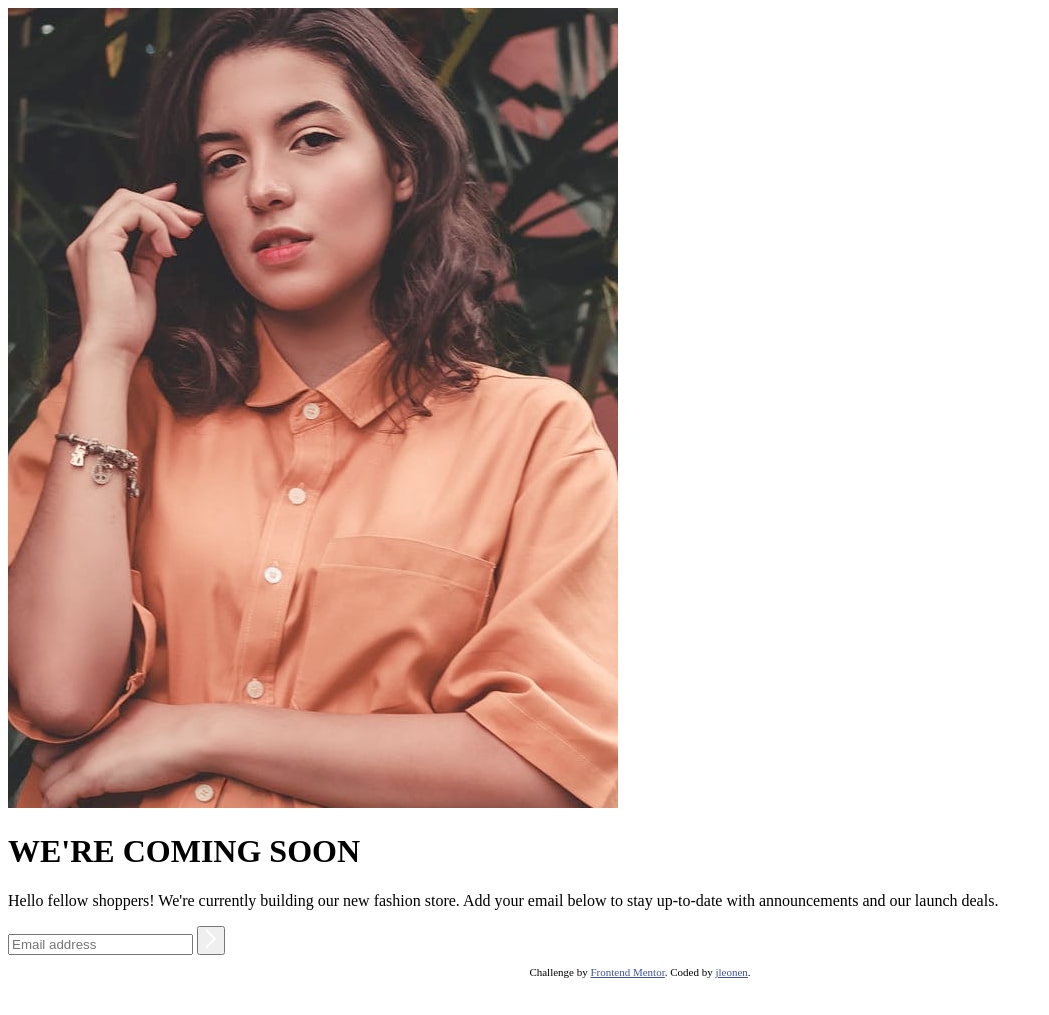
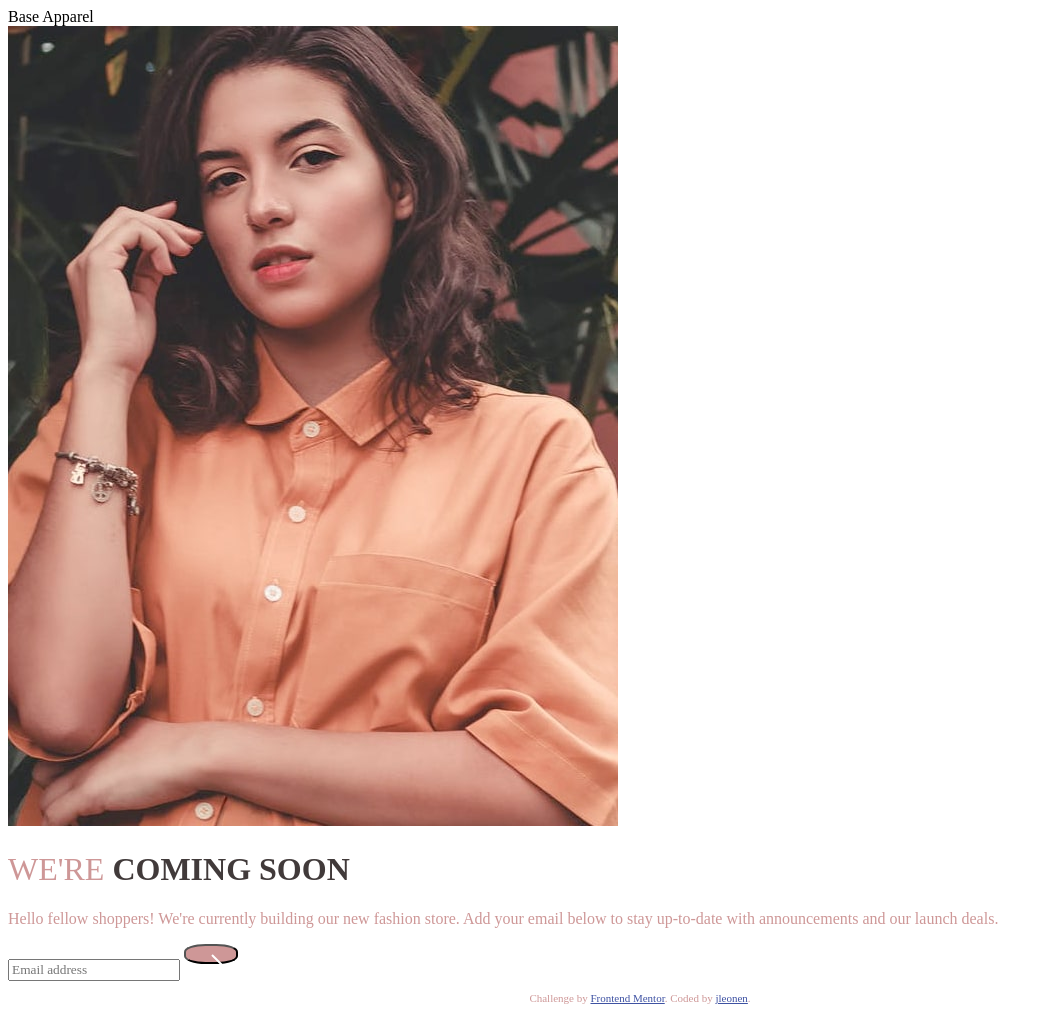
Before and after one commit to jleonen/base-apparel-challenge, a plain HTML site: page index.html in a window 1280 px wide. Shown: the whole page, without its empty margins (0-1049 px from the left). Before the commit the page ends 989 px from the top, so only its background shows below. Drawn offline with Linux system fonts and the light colour scheme; a web font is replaced by a local one.

Commit message:
Added additional classes and applied styling to page.

```diff
--- a/index.html
+++ b/index.html
@@ -17,16 +17,24 @@
     <!-- Feel free to remove these styles or customise in your own stylesheet 👍 -->
   </head>
   <body>
+    <header>Base Apparel</header>
+
     <img src="images/hero-desktop.jpg" alt="" />
-    <h1>WE'RE <span>COMING SOON</span></h1>
-    <p>
-      Hello fellow shoppers! We're currently building our new fashion store. Add
-      your email below to stay up-to-date with announcements and our launch
-      deals.
-    </p>
+    <div class="heading">
+      <h1>WE'RE <span>COMING SOON</span></h1>
+    </div>
+    <div class="description">
+      <p>
+        Hello fellow shoppers! We're currently building our new fashion store.
+        Add your email below to stay up-to-date with announcements and our
+        launch deals.
+      </p>
+    </div>
 
-    <input type="text" placeholder="Email address" />
-    <button><img src="images/icon-arrow.svg" alt="" /></button>
+    <div class="email">
+      <input type="text" placeholder="Email address" />
+      <button><img src="images/icon-arrow.svg" alt="" /></button>
+    </div>
 
     <footer>
       <p class="attribution">
--- a/style.css
+++ b/style.css
@@ -1,3 +1,5 @@
+@import url("https://fonts.google.com/specimen/Josefin+Sans");
+
 .attribution {
   font-size: 11px;
   text-align: center;
@@ -6,3 +8,30 @@
 .attribution a {
   color: hsl(228, 45%, 44%);
 }
+
+* {
+  font-family: Josefin Sans;
+}
+
+body {
+  font-size: 16px;
+}
+
+h1,
+p {
+  color: hsl(0, 36%, 70%);
+  font-weight: 400;
+}
+
+span {
+  color: hsl(0, 6%, 24%);
+  font-weight: 600;
+}
+
+button {
+  background-color: hsl(0, 36%, 70%);
+  border-radius: 40%;
+  padding: 8px 25px;
+  width: 10px;
+  height: 20px;
+}
```
